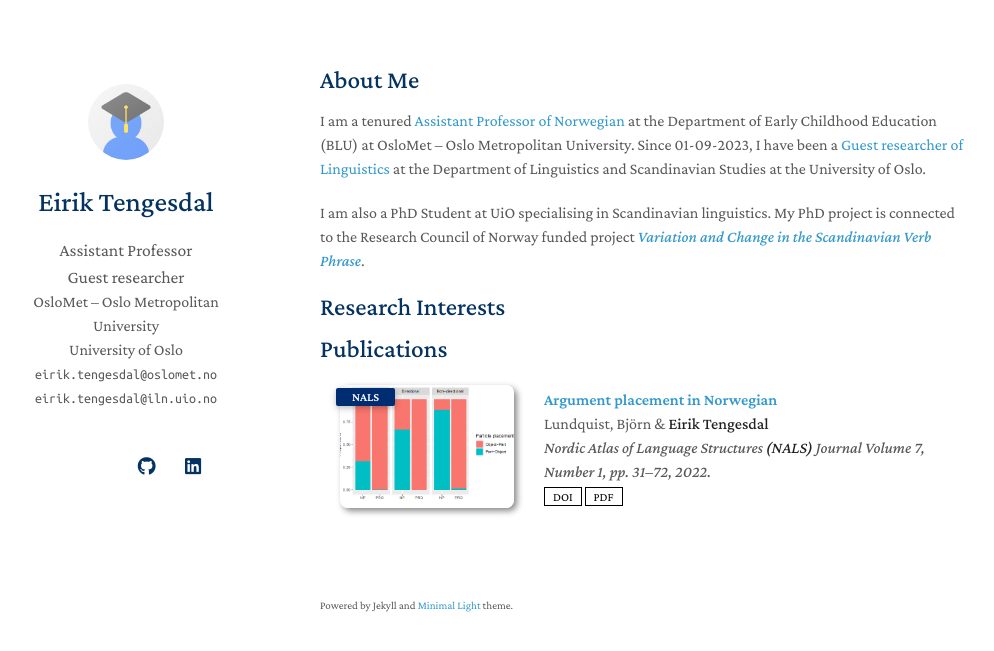
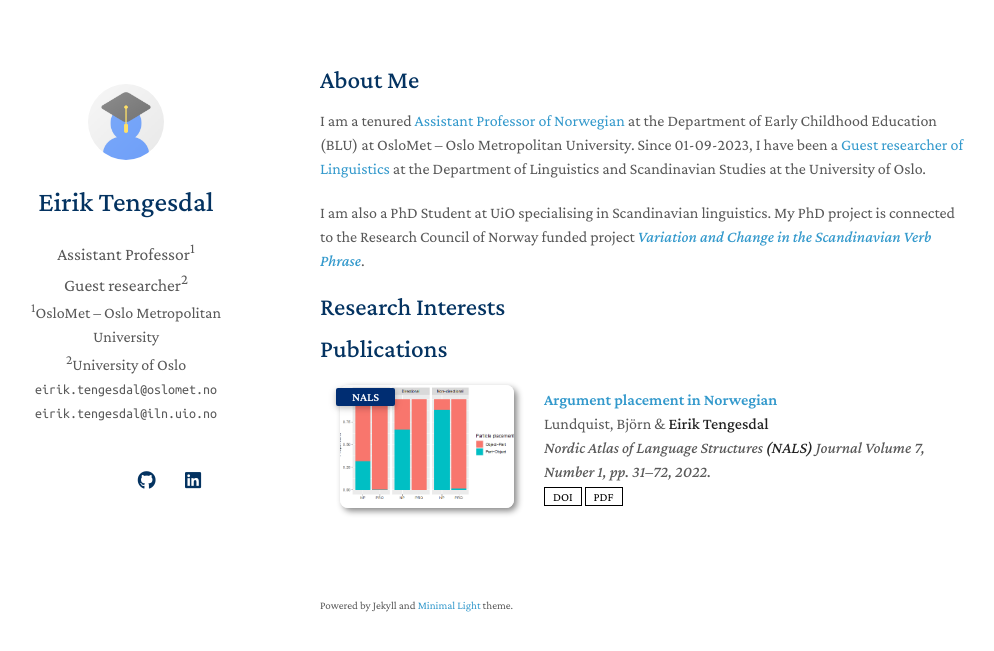
Before and after one commit to EirikTengesdal/eiriktengesdal.no-old, a Jekyll site: the page built from index.md, in a window 1280 px wide. Shown: the top 651 px of the page, without its empty margins (150-1144 px from the left). Built offline with Jekyll 4.4.1, drawn with Linux system fonts in a browser that asks for light colours; nearby versions of some CDN libraries; a style sheet for code colours, icons or effects is not loaded; our own code applies the rules of GitHub Pages for plain Markdown files.

Commit message:
Update homepage.html

```diff
--- a/_layouts/homepage.html
+++ b/_layouts/homepage.html
@@ -57,19 +57,19 @@
         <h1>{{ site.title }}</h1>
 
         {% if site.position %}
-        <position style="font-size:1.10rem;">{{ site.position }}</position>
+        <position style="font-size:1.10rem;">{{ site.position }}<sup>1</sup></position>
         <br>
         {% endif %}
         {% if site.position2 %}
-        <position style="font-size:1.10rem;">{{ site.position2 }}</position>
+        <position style="font-size:1.10rem;">{{ site.position2 }}<sup>2</sup></position>
         <br>
         {% endif %}
         {% if site.affiliation %}
-        <a href="{{ site.affiliation_link }}" rel="noopener"><autocolor>{{ site.affiliation }}</autocolor></a>
+        <a href="{{ site.affiliation_link }}" rel="noopener"><autocolor><sup>1</sup>{{ site.affiliation }}</autocolor></a>
         <br>
         {% endif %}
         {% if site.affiliation2 %}
-        <a href="{{ site.affiliation2_link }}" rel="noopener"><autocolor>{{ site.affiliation2 }}</autocolor></a>
+        <a href="{{ site.affiliation2_link }}" rel="noopener"><autocolor><sup>2</sup>{{ site.affiliation2 }}</autocolor></a>
         <br>
         {% endif %}
         {% if site.email %}
```
